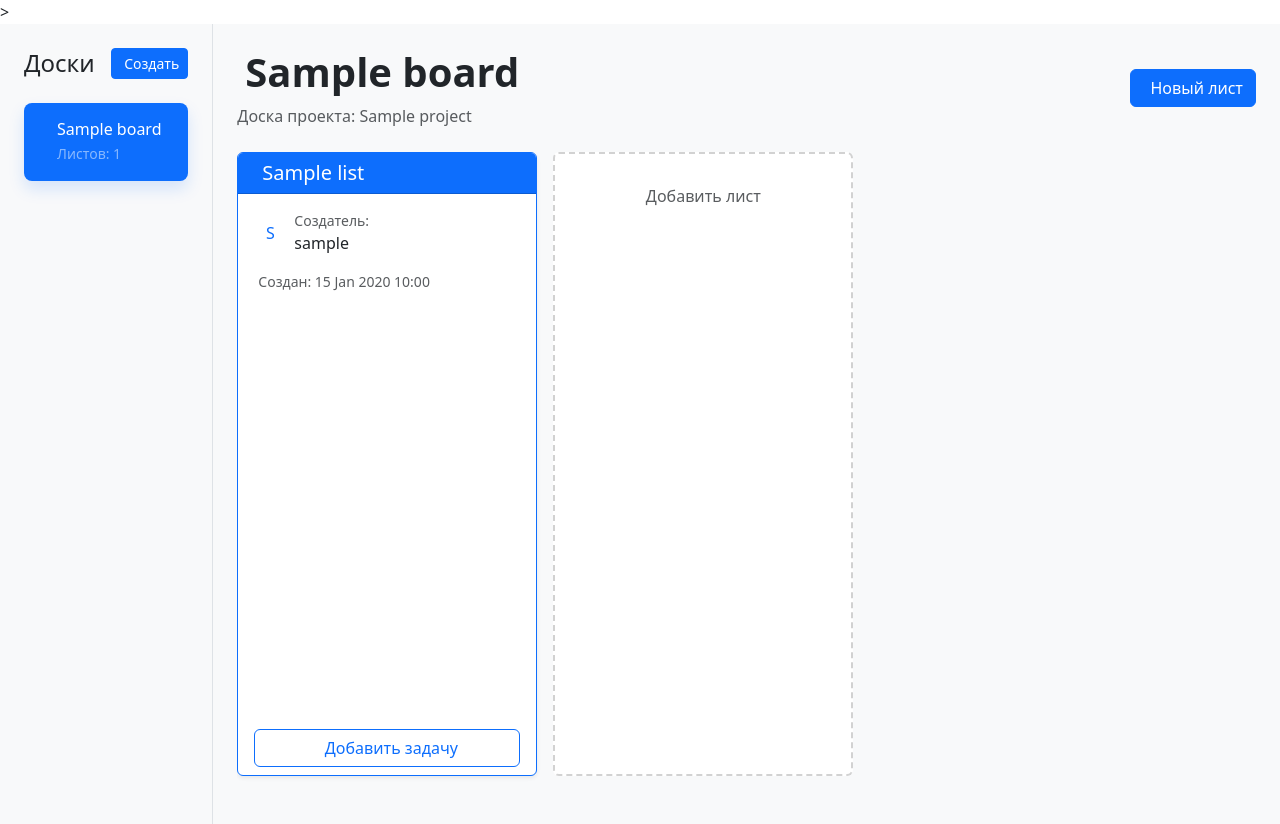
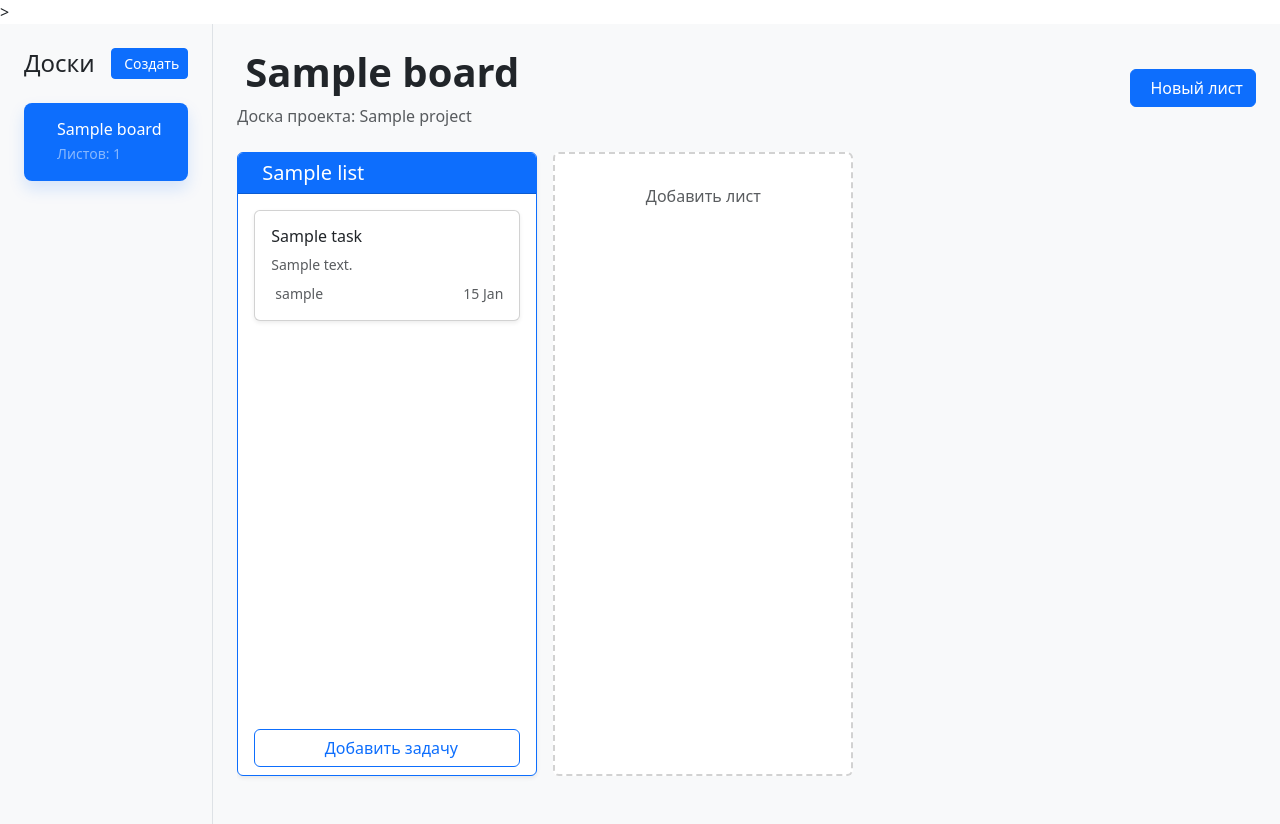
Before and after one commit to Whiox/TaskTracker, a Django app: page /projects/1/boards/1 in a window 1280 px wide. Shown: the part 57-881 px from the top of the page. Run offline with Django 5.2, Linux system fonts and the light colour scheme; a user stored in the database is signed in; tables that the repository leaves empty hold one stand-in row (values such as "Sample post").

Commit message:
Added task creating

```diff
--- a/projects/models.py
+++ b/projects/models.py
@@ -81,3 +81,29 @@ class List(models.Model):
         unique_together = [["board", "name"]]
 
     created_at = models.DateTimeField(auto_now_add=True)
+
+
+class Task(models.Model):
+    project = models.ForeignKey(
+        Project,
+        on_delete=models.CASCADE,
+        related_name="tasks"
+    )
+    board = models.ForeignKey(
+        Board,
+        on_delete=models.CASCADE,
+        related_name="tasks"
+    )
+    list = models.ForeignKey(
+        List,
+        on_delete=models.CASCADE,
+        related_name="tasks"
+    )
+    name = models.CharField(max_length=63)
+    description = models.TextField()
+    creator = models.ForeignKey(
+        User,
+        on_delete=models.CASCADE,
+        related_name="created_tasks"
+    )
+    created_at = models.DateTimeField(auto_now_add=True)
--- a/projects/templates/boards.html
+++ b/projects/templates/boards.html
@@ -85,26 +85,45 @@
                                         </ul>
                                     </div>
                                 </div>
-                                <div class="card-body">
-                                    <div class="d-flex align-items-center mb-3">
-                                        <div class="avatar avatar-sm bg-light-primary text-primary rounded-circle me-2">
-                                            {{ list.creator.username|slice:":1"|upper }}
+
+                                <!-- Тело листа с задачами -->
+                                <div class="card-body d-flex flex-column" style="overflow-y: auto;">
+                                    <div class="task-list mb-3">
+                                        {% for task in list.tasks.all %}
+                                        <div class="card mb-2 shadow-sm">
+                                            <div class="card-body p-3">
+                                                <h6 class="card-title mb-2">{{ task.name }}</h6>
+                                                {% if task.description %}
+                                                <p class="small text-muted mb-2">
+                                                    {{ task.description|truncatechars:50 }}
+                                                </p>
+                                                {% endif %}
+                                                <div class="d-flex align-items-center justify-content-between">
+                                                    <small class="text-muted">
+                                                        <i class="bi bi-person-circle me-1"></i>
+                                                        {{ task.creator.username }}
+                                                    </small>
+                                                    <small class="text-muted">
+                                                        {{ task.created_at|date:"d M" }}
+                                                    </small>
+                                                </div>
+                                            </div>
                                         </div>
-                                        <div>
-                                            <small class="text-muted">Создатель:</small>
-                                            <div class="fw-medium">{{ list.creator.username }}</div>
+                                        {% empty %}
+                                        <div class="text-center py-3">
+                                            <p class="text-muted small">Нет задач</p>
                                         </div>
-                                    </div>
-                                    <div class="text-muted small">
-                                        <i class="bi bi-clock-history me-1"></i>
-                                        Создан: {{ list.created_at|date:"d M Y H:i" }}
+                                        {% endfor %}
                                     </div>
                                 </div>
+
+                                <!-- Футер листа -->
                                 <div class="card-footer bg-transparent border-top-0 pt-0">
                                     <div class="d-grid">
-                                        <button class="btn btn-outline-primary">
+                                        <a href="{% url 'create_task' project.id board.id list.id %}"
+                                           class="btn btn-outline-primary">
                                             <i class="bi bi-plus-lg me-2"></i>Добавить задачу
-                                        </button>
+                                        </a>
                                     </div>
                                 </div>
                             </div>
@@ -174,5 +193,23 @@
     .overflow-auto::-webkit-scrollbar-thumb:hover {
         background: #555;
     }
+    .task-list {
+        min-height: 150px;
+    }
+    .card-body {
+        scrollbar-width: thin;
+        scrollbar-color: #888 #f1f1f1;
+    }
+    .card-body::-webkit-scrollbar {
+        width: 6px;
+    }
+    .card-body::-webkit-scrollbar-track {
+        background: #f1f1f1;
+        border-radius: 3px;
+    }
+    .card-body::-webkit-scrollbar-thumb {
+        background: #888;
+        border-radius: 3px;
+    }
 </style>
 {% endblock %}
--- a/projects/urls.py
+++ b/projects/urls.py
@@ -5,8 +5,10 @@ urlpatterns = [
     path('create', CreateProjectView.as_view(), name='create_project'),
     path('all', ProjectsView.as_view(), name='projects'),
     path('<int:project_id>', ProjectView.as_view(), name='project'),
+    path('<int:project_id>/boards/', BoardsView.as_view(), name='boards'),
     path('<int:project_id>/boards/create', CreateBoardView.as_view(), name='create_board'),
-    path('<int:project_id>/boards/', BoardsView.as_view(), name='boards'),
     path('<int:project_id>/boards/<int:board_id>', BoardView.as_view(), name='board'),
     path('<int:project_id>/boards/<int:board_id>/lists/create', CreateListView.as_view(), name='create_list'),
+    path('<int:project_id>/boards/<int:board_id>/lists/<int:list_id>/tasks/create',
+         CreateTaskView.as_view(), name='create_task')
 ]
--- a/projects/views.py
+++ b/projects/views.py
@@ -144,7 +144,8 @@ class BoardView(View):
         context = {
             'project': project,
             'board': board,
-            'lists': board.lists.all()
+            'lists': board.lists.all(),
+            'tasks': board.tasks.all()
         }
 
         return render(request, 'boards.html', context)
@@ -198,3 +199,55 @@ class CreateListView(View):
         }
 
         return render(request, 'create_list.html', context)
+
+
+class CreateTaskView(View):
+    @staticmethod
+    @login_required(login_url='login')
+    def get(request, project_id, board_id, list_id):
+        project = get_object_or_404(Project, id=project_id)
+
+        is_owner = request.user == project.owner
+        is_member = project.members.filter(user=request.user).exists()
+
+        if not (is_owner or is_member):
+            return redirect('projects')
+
+        context = {
+            'project': project,
+            'board': get_object_or_404(Board, id=board_id),
+            'list': get_object_or_404(List, id=list_id),
+            'form': TaskForm()
+        }
+
+        return render(request, 'create_task.html', context)
+
+    @staticmethod
+    @login_required(login_url='login')
+    def post(request, project_id, board_id, list_id):
+        project = get_object_or_404(Project, id=project_id)
+
+        is_owner = request.user == project.owner
+        is_member = project.members.filter(user=request.user).exists()
+
+        if not (is_owner or is_member):
+            return redirect('projects')
+
+        form = TaskForm(request.POST)
+        if form.is_valid():
+            task = form.save()
+            task.project = project
+            task.board = get_object_or_404(Board, id=board_id)
+            task.list = get_object_or_404(List, id=list_id)
+            task.creator = request.user
+            task.save()
+
+            return redirect('board', project_id=project_id, board_id=board_id)
+
+        context = {
+            'project': project,
+            'board': get_object_or_404(Board, id=board_id),
+            'form': form
+        }
+
+        return render(request, 'create_task.html', context)
```
Also changed, not shown: projects/forms.py (+10 -0 lines), projects/templates/create_task.html (added, +10 -0 lines).
